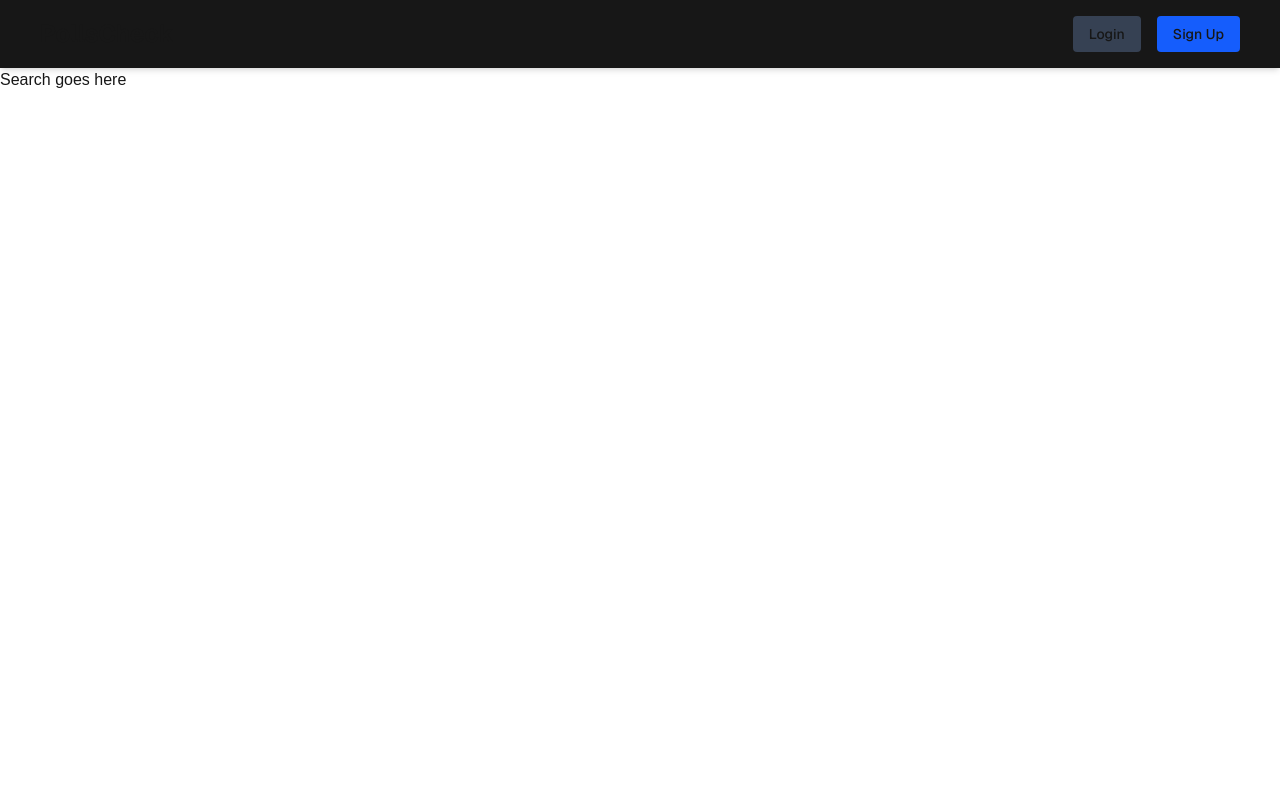
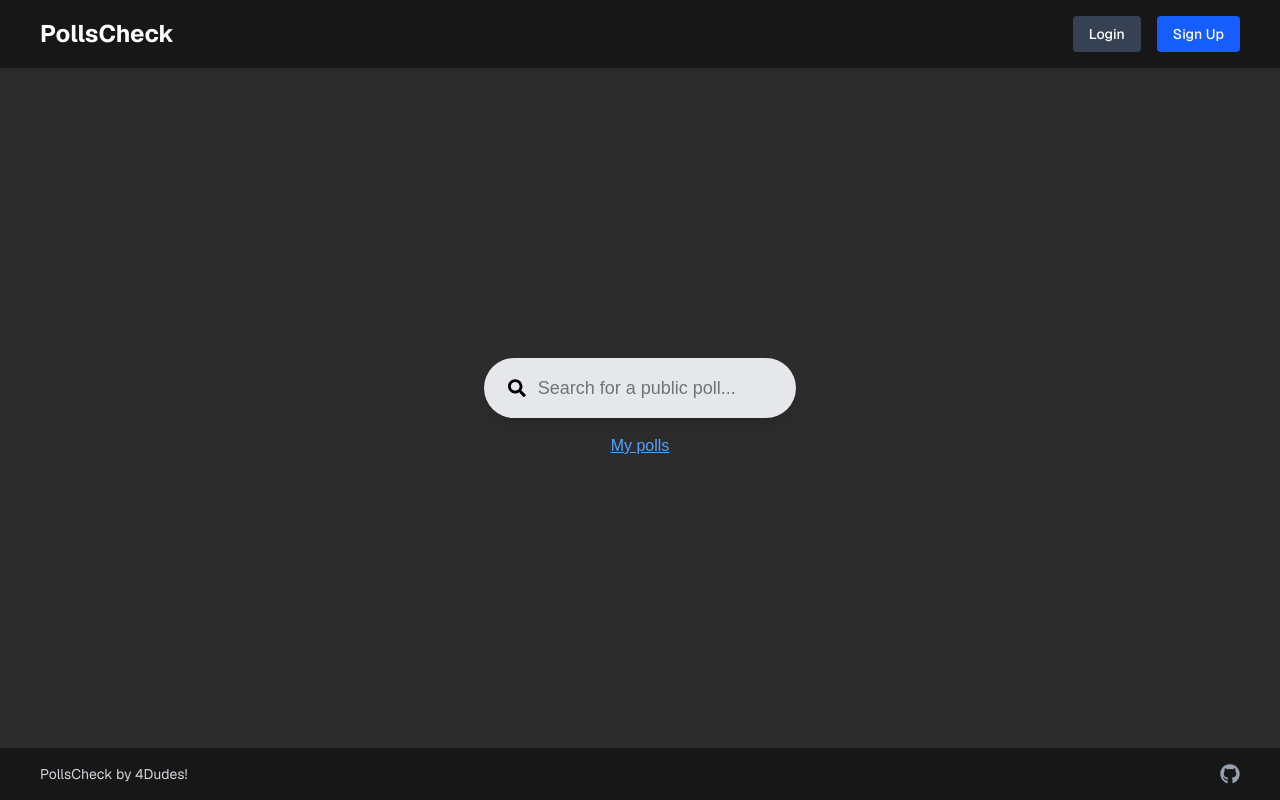
Before and after one commit to Tatertot717/WebApp, a Next.js app in the folder webapp/: page /search in a window 1280 px wide. Built offline with nearby package versions, Linux system fonts and the light colour scheme.

Commit message:
Search page

```diff
--- a/webapp/src/components/pages/PollsPage.tsx
+++ b/webapp/src/components/pages/PollsPage.tsx
@@ -34,8 +34,8 @@ const PollsPage = () => {
 
   return (
     <div
-    className="min-h-screen flex flex-col bg-gray-100 font-sans"
-      style={{ backgroundColor: "#2c2c2c", color: "#FFF", minHeight: "100vh" }
+    className="min-h-screen flex flex-col font-sans"
+      style={{ backgroundColor: "#2c2c2c"}
     }
     >
       {/* Header */}
--- a/webapp/src/components/pages/SearchPage.tsx
+++ b/webapp/src/components/pages/SearchPage.tsx
@@ -1,13 +1,44 @@
-//2nd and 3rd views in figma, should have big search and log in / out
 import React from "react";
+import { FaSearch } from "react-icons/fa";
 import Navbar from "../Navbar";
+import Footer from "../Footer";
+import Link from "next/link";
 
 const SearchPage = () => {
-    return (
-        <>
-            <Navbar />
-            <h1>Search goes here</h1>
-        </>
-    );
+  const loggedin = true; // change to false for unauthenticated view
+
+  return (
+    <div
+      className="flex flex-col min-h-screen text-white"
+      style={{ backgroundColor: "#2c2c2c" }}
+    >
+      <Navbar />
+
+      <main className="flex flex-1 items-center justify-center">
+        <div className="flex flex-col items-center space-y-4">
+          <div className="flex items-center bg-gray-200 text-black rounded-full px-6 py-4 text-lg shadow-lg">
+            <FaSearch className="mr-3 text-xl" />
+            <input
+              type="text"
+              placeholder="Search for a public poll..."
+              className="bg-transparent focus:outline-none w-full"
+            />
+          </div>
+
+          {loggedin && (
+            <Link
+              href="/mypolls"
+              className="text-blue-400 underline hover:text-blue-600 transition duration-200"
+            >
+              <p>My polls</p>
+            </Link>
+          )}
+        </div>
+      </main>
+
+      <Footer />
+    </div>
+  );
 };
+
 export default SearchPage;
```
